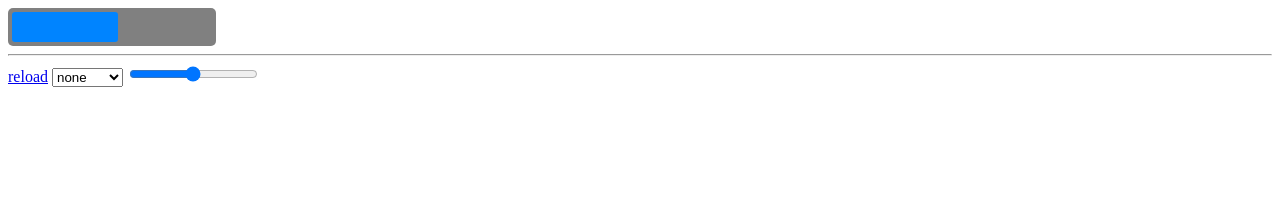
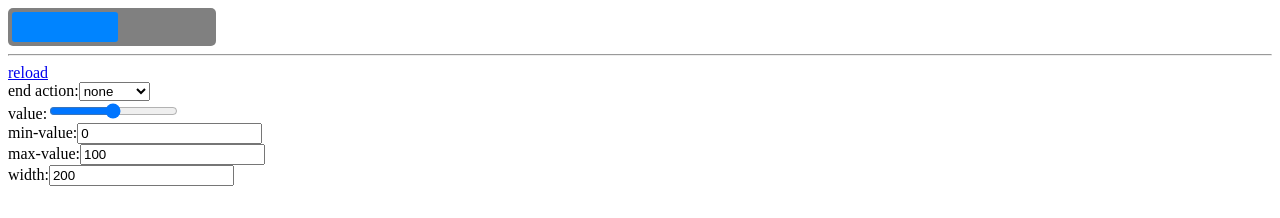
Before and after one commit to teak1/css_stuff, a plain HTML site: page index.html in a window 1280 px wide. Drawn offline with Linux system fonts and the light colour scheme.

Commit message:
Update index.html

```diff
--- a/index.html
+++ b/index.html
@@ -15,12 +15,19 @@
         <div>%</div>
     </div>
     <hr />
-    <a href="/index.html">reload</a>
-    <select id="end-action" value="none">
+    <a href="/index.html">reload</a><br />
+    end action:<select id="end-action" value="none">
         <option value="none">none</option>
         <option value="collapse">collapse</option>
     </select>
-    <input type="range" min="1" max="100" value="50" id="range">
+    <br />
+    value:<input type="range" min="1" max="100" value="50" id="range">
+    <br />
+    min-value:<input type="number" id="min_value" value="0" />
+    <br />
+    max-value:<input type="number" id="max_value" value="100" />
+    <br />
+    width:<input type="number" id="target_width" value="200" />
 </body>
 
 </html>
```
